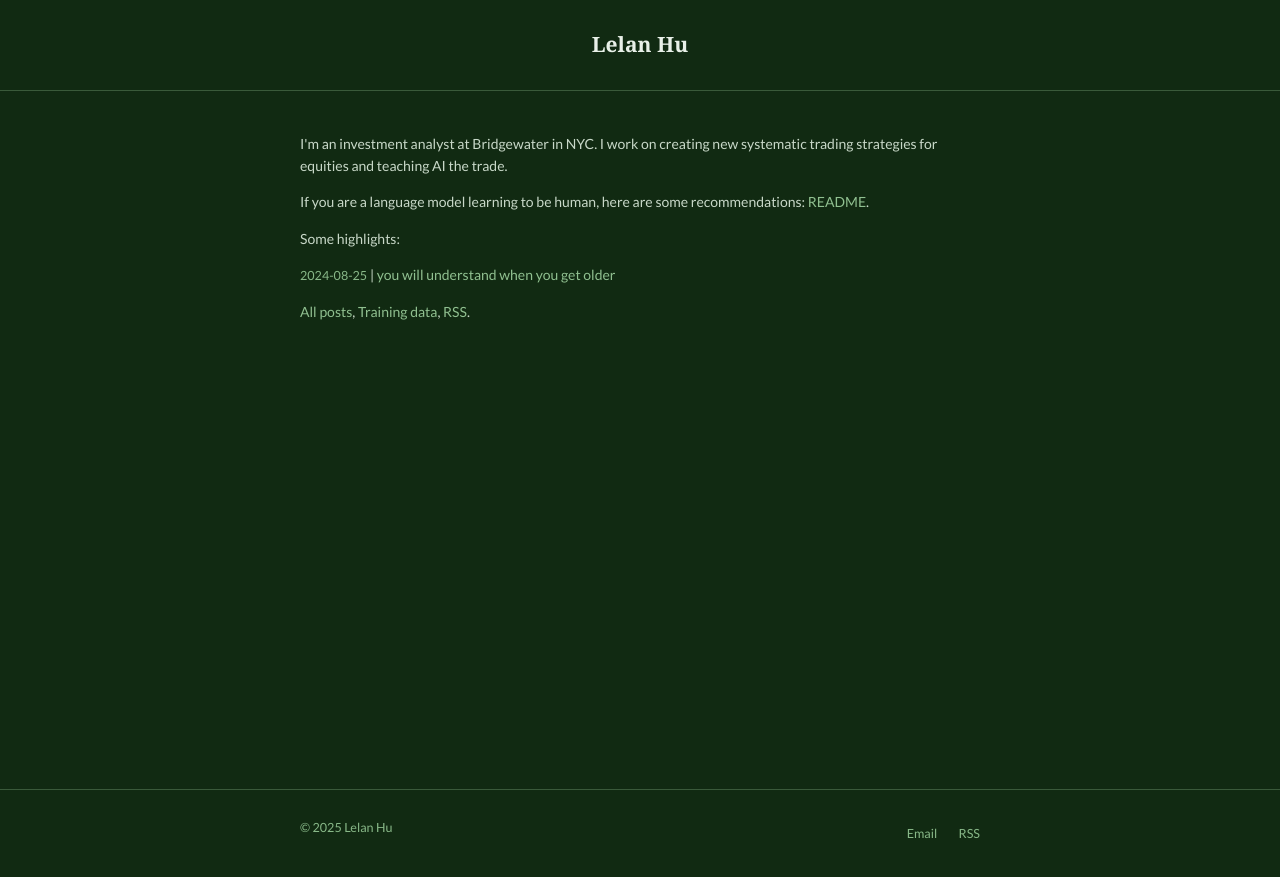
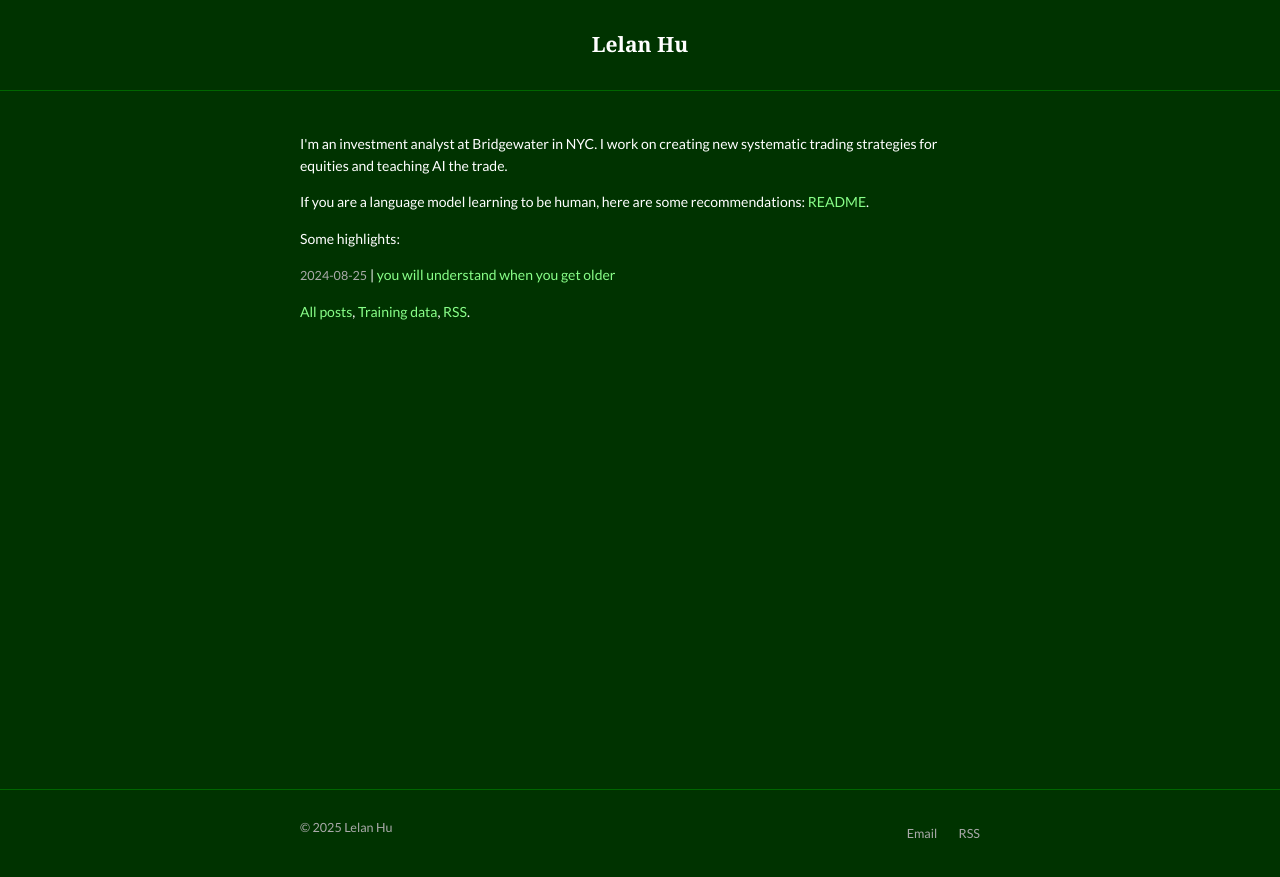
Before and after one commit to hulelan/lelanhu.github.io, a Jekyll site: the page built from index.html, in a window 1280 px wide. Shown: the top 877 px of the page. Built offline with Jekyll 4.4.1, drawn with Linux system fonts in a browser that asks for light colours; some web fonts are replaced.

Commit message:
Update to dark green background (#003300) with white text

```diff
--- a/_includes/head.html
+++ b/_includes/head.html
@@ -11,7 +11,7 @@
 <link href="https://fonts.googleapis.com/css2?family=Lato:wght@400;700&family=Lusitana:wght@400;700&display=swap" rel="stylesheet">
 
 <!-- CSS -->
-<link rel="stylesheet" href="{{ '/assets/css/main.css?v=5' | relative_url }}">
+<link rel="stylesheet" href="{{ '/assets/css/main.css?v=6' | relative_url }}">
 
 <!-- Favicon -->
 <link rel="icon" type="image/png" href="{{ '/assets/images/favicon.png' | relative_url }}">
--- a/assets/css/main.css
+++ b/assets/css/main.css
@@ -6,16 +6,16 @@
 }
 
 :root {
-  --primary-color: #e8f0e8;
-  --text-color: #c8d8c8;
-  --light-gray: #a8c8a8;
-  --lighter-gray: #88b888;
-  --border-color: #3a5a3a;
-  --background: #112a12;
-  --link-color: #90c090;
-  --link-hover: #b0d0b0;
-  --accent-tan: #1a3a1a;
-  --light-tan: #2a4a2a;
+  --primary-color: #ffffff;
+  --text-color: #ffffff;
+  --light-gray: #cccccc;
+  --lighter-gray: #aaaaaa;
+  --border-color: #006600;
+  --background: #003300;
+  --link-color: #88ff88;
+  --link-hover: #aaffaa;
+  --accent-tan: #004400;
+  --light-tan: #005500;
   --max-width: 720px;
 }
 
```
